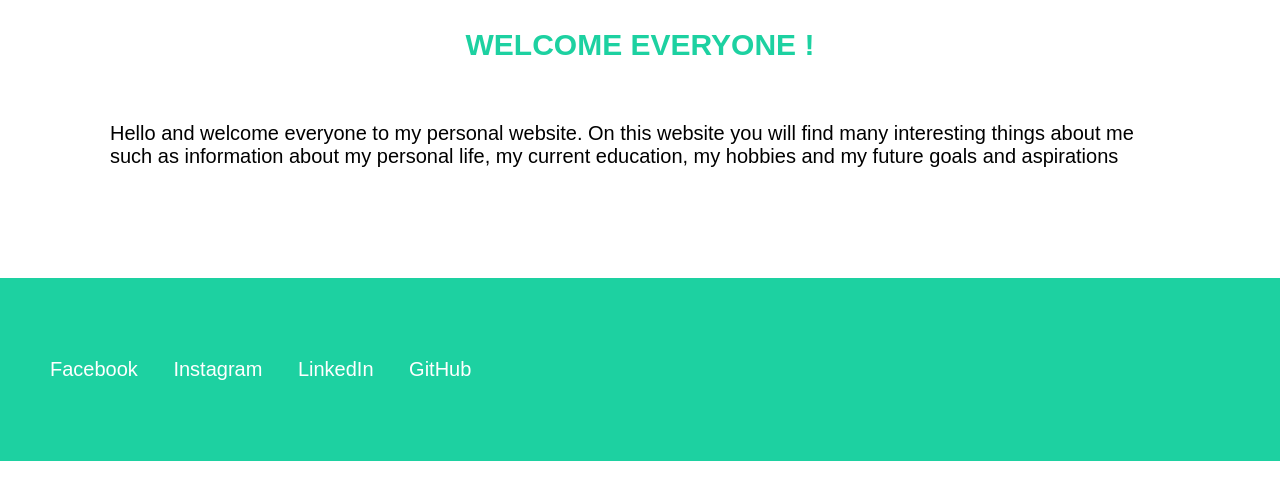
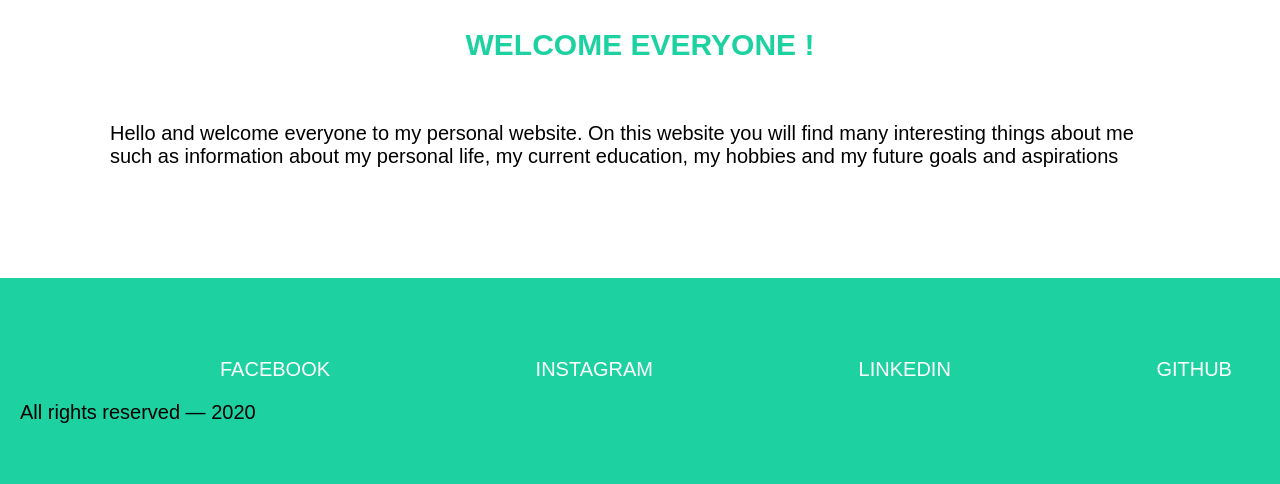
Before and after one commit to sabinlungudotcpp/PersonalWebsite, a website: page views/index.html in a window 1280 px wide. Shown: the part 822-1306 px from the top of the page. Before the commit the page ends 1283 px from the top, so only its background shows below. Drawn offline with Linux system fonts and the light colour scheme.

Commit message:
Adding CSS to the footer section

```diff
--- a/public/css/index.css
+++ b/public/css/index.css
@@ -136,11 +136,16 @@ h2 {
 .main-footer li {
     display: inline-block;
     padding: 20px 0;
-    margin-left: 30px;
+    margin-left: 200px;
     text-align: center;
+    text-transform: uppercase;
 }
 
 .main-footer li a {
     color: white;
     text-decoration: none;
 }
+
+.main-footer li a:active, .main-footer li a:hover {
+    color: black;
+}
--- a/views/index.html
+++ b/views/index.html
@@ -54,6 +54,8 @@
             <li><a href="#">LinkedIn</a></li>
             <li><a href="#">GitHub</a></li>
         </ul>
+
+        <p>All rights reserved &mdash; 2020</p>
     </footer>
 </body>
 
```
